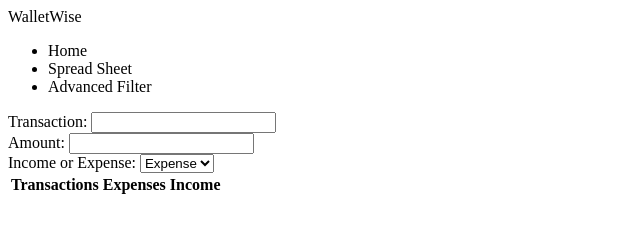
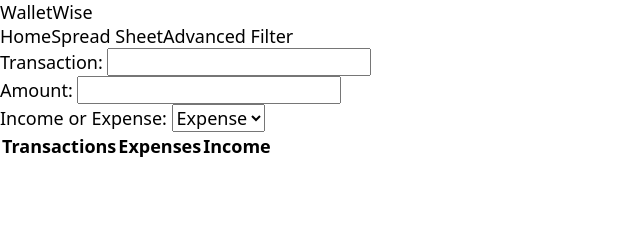
Before and after one commit to lemiprogram/budget-tracker, a plain HTML site: page index.html in a window 1280 px wide. Shown: the whole page, without its empty margins (0-640 px from the left). Drawn offline with Linux system fonts and the light colour scheme.

Commit message:
Added the basic template for a CSS file

```diff
--- a/index.html
+++ b/index.html
@@ -4,6 +4,7 @@
     <meta charset="UTF-8">
     <meta name="viewport" content="width=device-width, initial-scale=1.0">
     <title>WalletWise</title>
+    <link rel="stylesheet" href="style.css">
 </head>
 <body>
     <header>
--- /dev/null
+++ b/style.css
@@ -0,0 +1,16 @@
+*{
+    margin: 0;
+    padding:0;
+    box-sizing: border-box;
+    font-family: system-ui, -apple-system, BlinkMacSystemFont, 'Segoe UI', Roboto, Oxygen, Ubuntu, Cantarell, 'Open Sans', 'Helvetica Neue', sans-serif;
+    font-size: 18px;
+}
+ul{
+    display: flex;
+    list-style: none;
+}
+/*
+                ****************************************************************
+                                        Header
+                ****************************************************************
+*/
```
